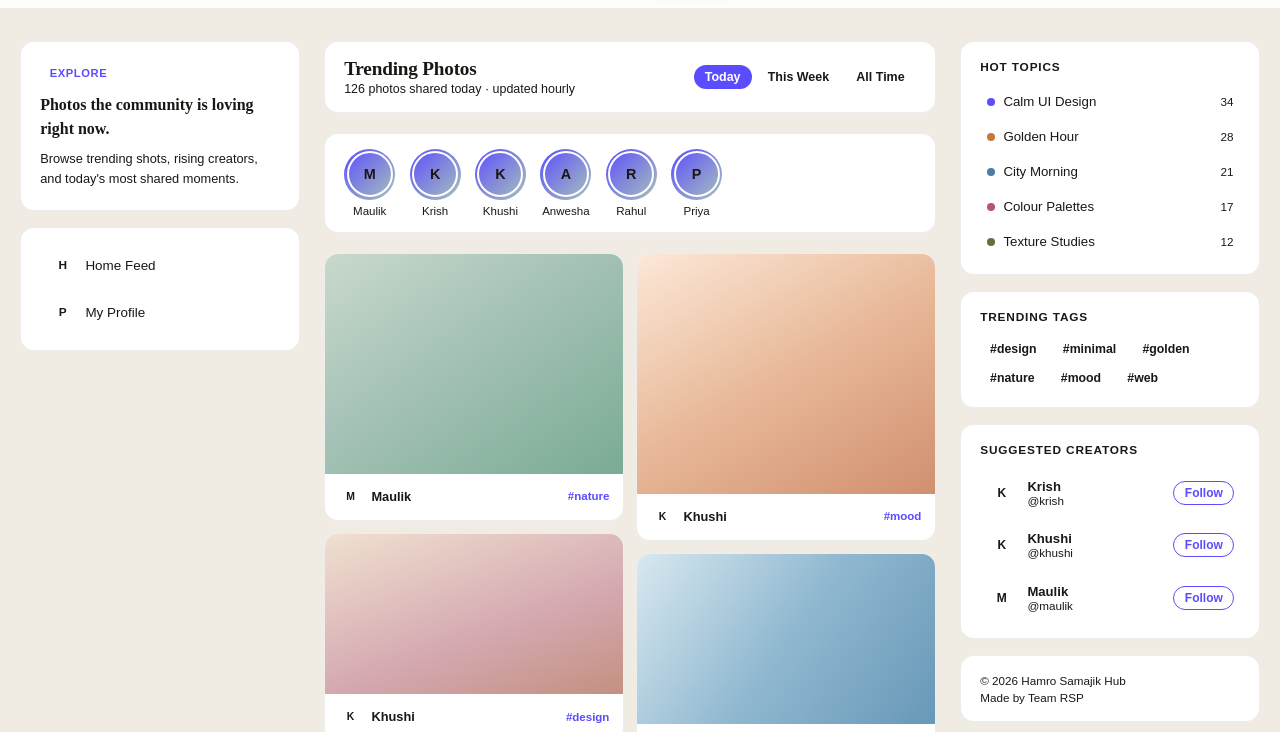
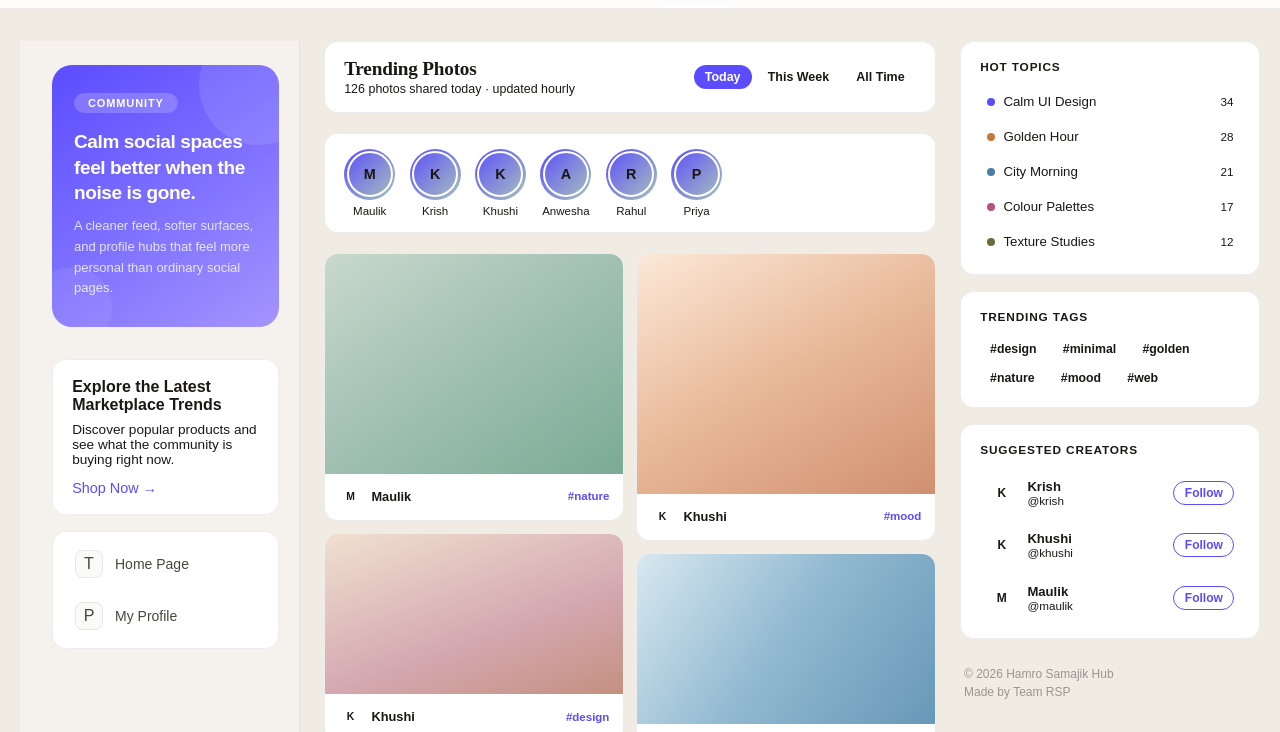
Before and after one commit to MaulikI8/WebDev-TeamRSP, a plain HTML site: page html/trending.html in a window 1280 px wide. Shown: the part 53-785 px from the top of the page. Drawn offline with Linux system fonts and the light colour scheme.

Commit message:
linked to the marketplace

```diff
--- a/css/trending.css
+++ b/css/trending.css
@@ -139,39 +139,147 @@
     }
 
     /* ── Left sidebar ── */
-    .left-sidebar { display: flex; flex-direction: column; gap: 1rem; }
+    .left-sidebar {
+  padding: 24px 20px 24px 32px;
+  display: flex;
+  flex-direction: column;
+  gap: 16px;
+  position: sticky;
+  top: 62px;
+  height: calc(100vh - 62px);
+  overflow-y: auto;
+  border-right: 1px solid var(--border);
+  background: rgba(255,255,255,0.35);
+}
+
     .welcome-card {
-      background: var(--surface);
-      border: 1px solid var(--border);
-      border-radius: 14px;
-      padding: 1.3rem 1.2rem;
+  background: linear-gradient(145deg, #5b4cff 0%, #7c6fff 50%, #a594fd 100%);
+  border: none;
+  color: #fff;
+  padding: 28px 22px;
+  border-radius: 20px;
+  position: relative;
+  overflow: hidden;
 }
+
+.welcome-card::before {
+  content: '';
+  position: absolute;
+  top: -40px;
+  right: -40px;
+  width: 120px;
+  height: 120px;
+  border-radius: 50%;
+  background: rgba(255,255,255,0.1);
+}
+
+.welcome-card::after {
+  content: '';
+  position: absolute;
+  bottom: -20px;
+  left: -20px;
+  width: 80px;
+  height: 80px;
+  border-radius: 50%;
+  background: rgba(255,255,255,0.07);
+}
+
 .welcome-badge {
   display: inline-block;
-      padding: .2rem .6rem;
-      background: var(--accent-lt); color: var(--accent);
-      border-radius: 20px; font-size: .7rem; font-weight: 700;
-      letter-spacing: .05em; text-transform: uppercase; margin-bottom: .7rem;
+  background: rgba(255,255,255,0.2);
+  backdrop-filter: blur(8px);
+  padding: 4px 14px;
+  border-radius: 99px;
+  font-size: 11px;
+  font-weight: 600;
+  text-transform: uppercase;
+  letter-spacing: 0.08em;
+  margin-bottom: 16px;
 }
+
 .welcome-card h1 {
-      font-family: 'Lora', serif;
-      font-size: 1rem; line-height: 1.5; font-weight: 600; margin-bottom: .5rem;
+  font-size: 19px;
+  font-weight: 700;
+  line-height: 1.35;
+  margin-bottom: 10px;
+  letter-spacing: -0.02em;
+  position: relative;
+  z-index: 1;
 }
-    .welcome-card p { font-size: .8rem; color: var(--muted); line-height: 1.55; }
 
-    .quick-links { display: flex; flex-direction: column; gap: .4rem; }
+.welcome-card p {
+  font-size: 13px;
+  line-height: 1.6;
+  opacity: 0.8;
+  position: relative;
+  z-index: 1;
+}
+
+.quick-links {
+  display: flex;
+  flex-direction: column;
+  gap: 4px;
+  padding: 8px;
+}
+
 .quick-link {
-      display: flex; align-items: center; gap: .6rem;
-      padding: .45rem .6rem; border-radius: 8px;
-      font-size: .84rem; color: var(--muted);
-      transition: background .15s, color .15s;
+  display: flex;
+  align-items: center;
+  gap: 12px;
+  padding: 10px 14px;
+  border-radius: var(--radius-sm);
+  font-size: 14px;
+  font-weight: 500;
+  color: var(--text-mid);
+  transition: all 0.15s;
 }
-    .quick-link:hover { background: var(--tag-bg); color: var(--text); }
+
+.quick-link:hover {
+  background: var(--accent-soft);
+  color: var(--accent);
+}
+
 .ql-icon {
-      width: 26px; height: 26px; border-radius: 6px;
-      background: var(--tag-bg);
-      display: flex; align-items: center; justify-content: center;
-      font-size: .74rem; font-weight: 700; color: var(--muted);
+  font-size: 16px;
+  width: 28px;
+  height: 28px;
+  display: flex;
+  align-items: center;
+  justify-content: center;
+  border-radius: 8px;
+  background: var(--surface-raised);
+  border: 1px solid var(--border);
+}
+
+.quick-link:hover .ql-icon {
+  background: var(--accent-mid);
+  border-color: transparent;
+}
+
+.marketplace-card{
+  margin-top:1rem;
+}
+
+.marketplace-card h3{
+  font-size:1rem;
+  margin-bottom:8px;
+}
+
+.marketplace-card p{
+  font-size:0.85rem;
+  color:var(--muted);
+  margin-bottom:12px;
+}
+
+.shop-link{
+  font-size:0.9rem;
+  color:var(--accent);
+  text-decoration:none;
+  font-weight:500;
+}
+
+.shop-link:hover{
+  text-decoration:underline;
 }
 
     /* ── Main content ── */
@@ -354,8 +462,15 @@
     .follow-btn.following { background: var(--accent-lt); border-color: transparent; color: var(--accent); }
 
     .footer-card {
-      display: flex; flex-direction: column; gap: .25rem;
-      font-size: .73rem; color: var(--muted);
+    background: transparent;
+    border: none;
+    box-shadow: none;
+    display: flex;
+    flex-direction: column;
+    gap: 4px;
+    font-size: 12px;
+    color: var(--text-light);
+    padding: 12px 4px;
     }
 
     /* ── Lightbox ── */
--- a/html/trending.html
+++ b/html/trending.html
@@ -29,16 +29,26 @@
     <!-- Left Sidebar -->
     <aside class="left-sidebar">
       <div class="welcome-card">
-        <span class="welcome-badge">Explore</span>
-        <h1>Photos the community is loving right now.</h1>
-        <p>Browse trending shots, rising creators, and today's most shared moments.</p>
+        <span class="welcome-badge">Community</span>
+        <h1>Calm social spaces feel better when the noise is gone.</h1>
+        <p>A cleaner feed, softer surfaces, and profile hubs that feel more personal than ordinary social pages.</p>
       </div>
+
+      <div class="card marketplace-card">
+        <h3>Explore the Latest Marketplace Trends</h3>
+        <p>Discover popular products and see what the community is buying right now.</p>
+
+        <a href="https://gladiolus-bat.github.io/Haven/index.html" class="shop-link" target="_blank">Shop Now →</a>
+      </div>
+
       <div class="card quick-links">
         <a href="index.html" class="quick-link">
-          <span class="ql-icon">H</span><span>Home Feed</span>
+          <span class="ql-icon">T</span>
+          <span>Home Page</span>
         </a>
         <a href="profile.html" class="quick-link">
-          <span class="ql-icon">P</span><span>My Profile</span>
+          <span class="ql-icon">P</span>
+          <span>My Profile</span>
         </a>
       </div>
     </aside>
```
Lines whose indentation alone changed are shown as unchanged.
